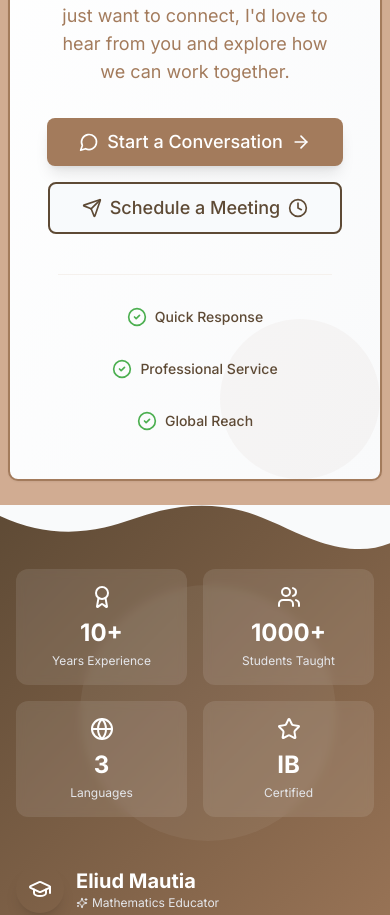
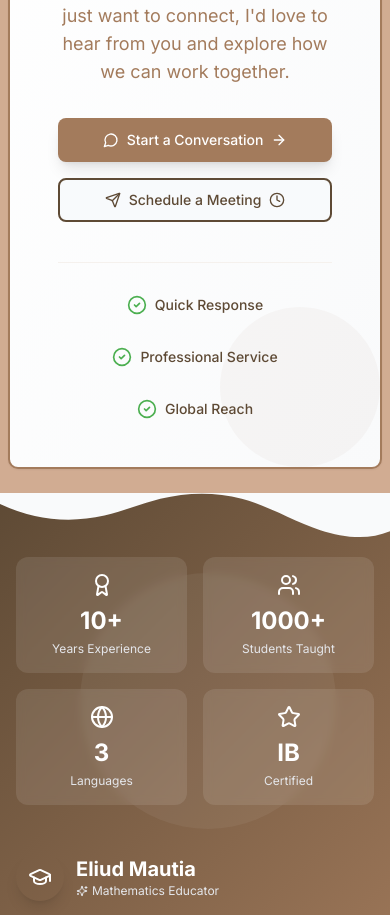
Before and after one commit to kelvinchwara/mautiPortfolio, a React (Vite) app: page /contact in a window 390 px wide. Shown: the part 5045-5960 px from the top of the page. Built offline with nearby package versions, Linux system fonts and the light colour scheme.

Commit message:
first commit

```diff
--- a/src/pages/About.tsx
+++ b/src/pages/About.tsx
@@ -119,7 +119,7 @@ const HeroSection: React.FC<HeroSectionProps> = ({ COLORS }) => (
     <div className="flex flex-col md:flex-row items-center max-w-4xl mx-auto px-4 sm:px-6 relative z-10">
 
       {/* Enhanced Image with decorative rings */}
-      <div className="w-32 h-32 sm:w-40 sm:h-40 md:w-56 md:h-56 flex-shrink-0 mb-6 sm:mb-8 md:mb-0 md:mr-10 relative">
+      <div className="w-28 h-28 xs:w-32 xs:h-32 sm:w-40 sm:h-40 md:w-56 md:h-56 flex-shrink-0 mb-4 xs:mb-6 sm:mb-8 md:mb-0 md:mr-10 relative">
         {/* Outer pulse ring */}
         <div className="absolute inset-0 rounded-full animate-ping opacity-20"
              style={{ backgroundColor: COLORS.BRONZE_LIGHT }}></div>
@@ -130,7 +130,7 @@ const HeroSection: React.FC<HeroSectionProps> = ({ COLORS }) => (
 
         {/* Main avatar */}
         <div
-          className="absolute inset-0 w-full h-full rounded-full border-4 object-cover shadow-xl flex items-center justify-center text-2xl sm:text-3xl md:text-4xl font-bold text-white transition-transform hover:scale-105"
+          className="absolute inset-0 w-full h-full rounded-full border-4 object-cover shadow-xl flex items-center justify-center text-xl xs:text-2xl sm:text-3xl md:text-4xl font-bold text-white transition-transform hover:scale-105"
           style={{ backgroundColor: COLORS.BRONZE_DARK, borderColor: COLORS.BRONZE_LIGHT }}
         >
           EM
@@ -138,15 +138,15 @@ const HeroSection: React.FC<HeroSectionProps> = ({ COLORS }) => (
 
         {/* Achievement badge */}
         <div className="absolute -bottom-2 -right-2 z-10">
-          <div className="bg-gradient-to-br from-yellow-400 to-yellow-600 rounded-full p-1.5 sm:p-2 shadow-lg animate-bounce">
-            <Trophy className="h-4 w-4 sm:h-6 sm:w-6 text-white" />
+          <div className="bg-gradient-to-br from-yellow-400 to-yellow-600 rounded-full p-1 xs:p-1.5 sm:p-2 shadow-lg animate-bounce">
+            <Trophy className="h-3 w-3 xs:h-4 xs:w-4 sm:h-6 sm:w-6 text-white" />
           </div>
         </div>
 
         {/* Verified badge */}
         <div className="absolute -top-2 -right-2 z-10">
-          <div className="bg-gradient-to-br from-green-400 to-green-600 rounded-full p-1.5 sm:p-2 shadow-lg">
-            <CheckCircle className="h-4 w-4 sm:h-6 sm:w-6 text-white" />
+          <div className="bg-gradient-to-br from-green-400 to-green-600 rounded-full p-1 xs:p-1.5 sm:p-2 shadow-lg">
+            <CheckCircle className="h-3 w-3 xs:h-4 xs:w-4 sm:h-6 sm:w-6 text-white" />
           </div>
         </div>
       </div>
@@ -696,14 +696,20 @@ const About: React.FC = () => {
               <div className="flex justify-center">
                 <Link to="/experience">
                   <Button
-                    size="lg"
-                    className="px-12 bg-white shadow-2xl hover:scale-[1.05] hover:bg-[#6AA84F] hover:text-white group"
-                    style={{ color: COLORS.BRONZE_DARK }}
-                  >
-                    <Calendar className="mr-3 h-5 w-5" />
-                    View Detailed Experience
-                    <ArrowRight className="ml-3 h-5 w-5 group-hover:translate-x-1 transition-transform" />
-                  </Button>
+    // Default size for small screens (e.g., 'default' or 'sm' for better fit)
+    size="default"
+    // Default horizontal padding is reduced for mobile (e.g., px-6 or px-8)
+    className="px-6 sm:px-8 md:px-12 lg:size-lg
+               bg-white shadow-xl hover:scale-[1.05] hover:bg-[#6AA84F] hover:text-white
+               group w-full sm:w-auto text-sm sm:text-base transition-all"
+    style={{ color: COLORS.BRONZE_DARK }}
+>
+    {/* Icon size adjusted for mobile, then scaled up on medium screens */}
+    <Calendar className="mr-2 sm:mr-3 h-4 w-4 sm:h-5 sm:w-5" />
+    View Detailed Experience
+    {/* Icon size adjusted for mobile, then scaled up on medium screens */}
+    <ArrowRight className="ml-2 sm:ml-3 h-4 w-4 sm:h-5 sm:w-5 group-hover:translate-x-1 transition-transform" />
+</Button>
                 </Link>
               </div>
             </div>
--- a/src/pages/Contact.tsx
+++ b/src/pages/Contact.tsx
@@ -451,25 +451,25 @@ const Contact = () => {
                     I'd love to hear from you and explore how we can work together.
                   </p>
 
-                  <div className="flex flex-wrap justify-center gap-4">
+                  <div className="flex flex-col sm:flex-row flex-wrap justify-center gap-4">
                     <Button
                       size="lg"
-                      className="text-white hover:opacity-90 transition-all hover:scale-105 shadow-lg flex items-center gap-2 px-8 py-6 text-lg"
+                      className="text-white hover:opacity-90 transition-all hover:scale-105 shadow-lg flex items-center gap-2 px-4 py-3 sm:px-8 sm:py-6 text-sm sm:text-lg w-full sm:w-auto"
                       style={{ backgroundColor: '#A37B5C' }}
                     >
-                      <MessageCircle className="h-5 w-5" />
+                      <MessageCircle className="h-4 w-4 sm:h-5 sm:w-5" />
                       Start a Conversation
-                      <ArrowRight className="h-5 w-5" />
+                      <ArrowRight className="h-4 w-4 sm:h-5 sm:w-5" />
                     </Button>
                     <Button
                       size="lg"
                       variant="outline"
-                      className="flex items-center gap-2 border-2 hover:bg-opacity-10 transition-all hover:scale-105 px-8 py-6 text-lg"
+                      className="flex items-center gap-2 border-2 hover:bg-opacity-10 transition-all hover:scale-105 px-4 py-3 sm:px-8 sm:py-6 text-sm sm:text-lg w-full sm:w-auto"
                       style={{ borderColor: '#5E4A35', color: '#5E4A35' }}
                     >
-                      <Send className="h-5 w-5" />
+                      <Send className="h-4 w-4 sm:h-5 sm:w-5" />
                       Schedule a Meeting
-                      <Clock className="h-5 w-5" />
+                      <Clock className="h-4 w-4 sm:h-5 sm:w-5" />
                     </Button>
                   </div>
 
```
Also changed, not shown: 1 other file (tests, documents, lock files or other folders).
